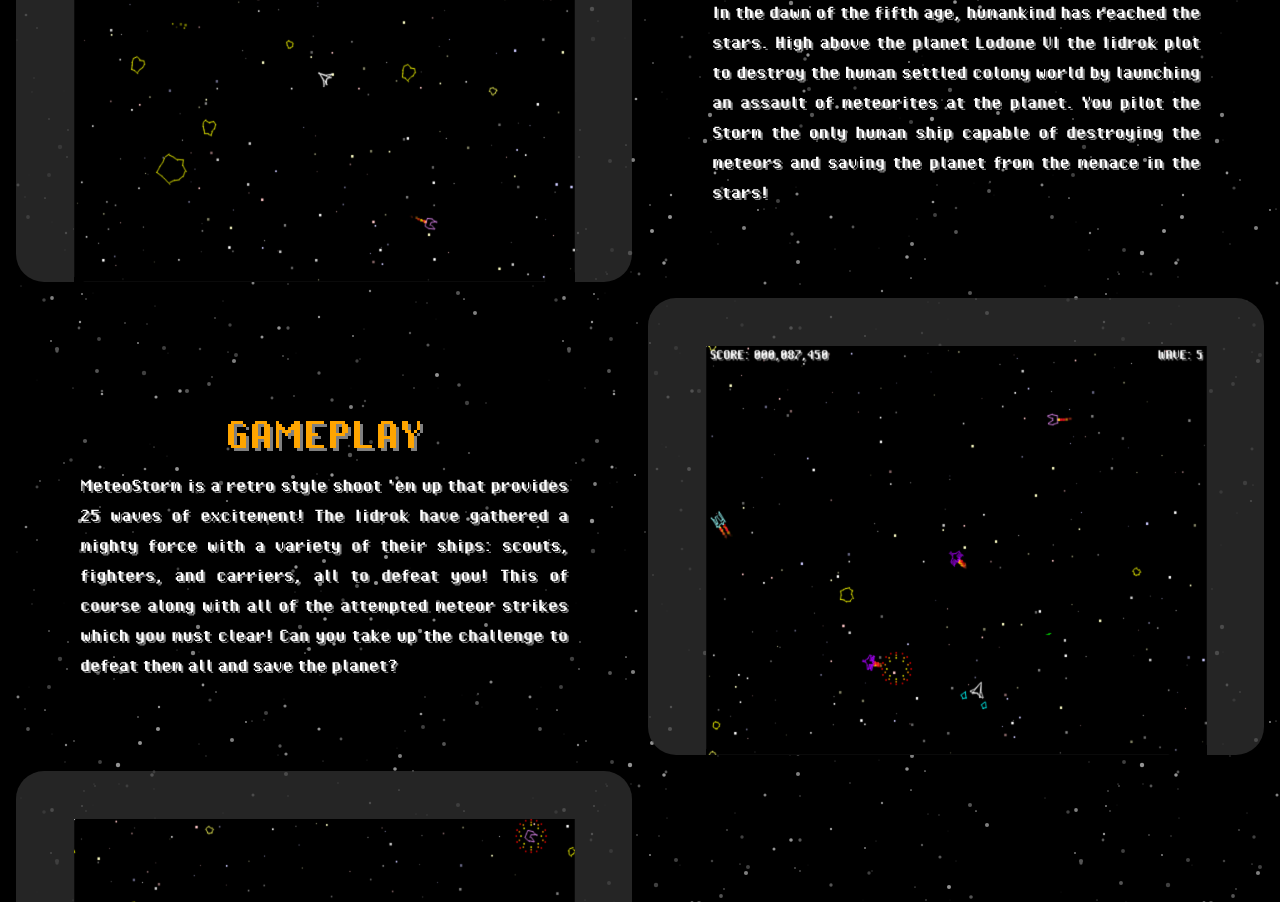
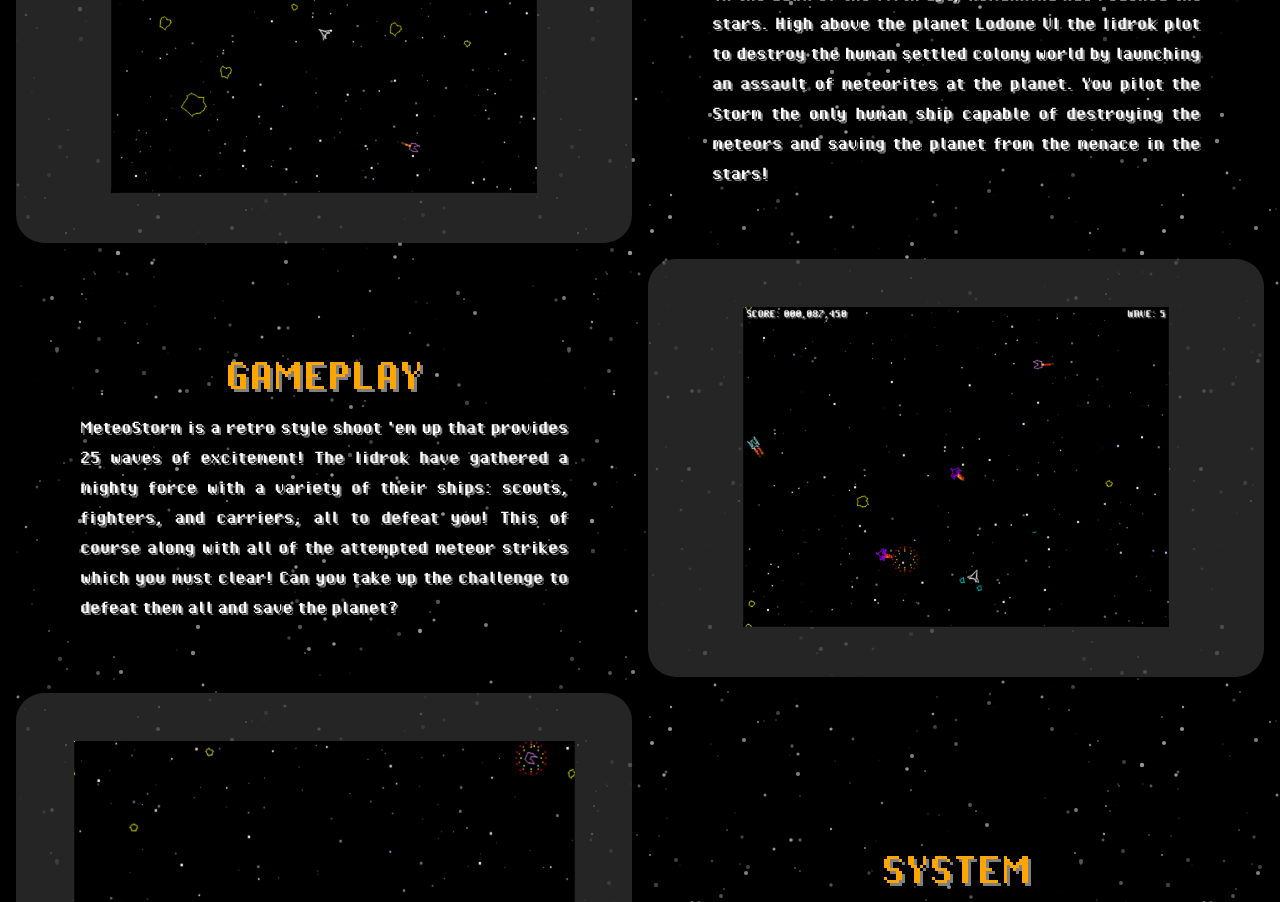
Before and after one commit to serberoth/meteostorm-site, a plain HTML site: page index.html in a window 1280 px wide. Shown: the part 600-1502 px from the top of the page. Drawn offline with nearby package versions, Linux system fonts and the light colour scheme.

Commit message:
Fixed image styles and attrs for updated images

```diff
--- a/index.css
+++ b/index.css
@@ -84,9 +84,10 @@
 }
 
 
-.bg-image {
+div.bg-image {
     background-color: rgba(54, 54, 54, 0.7);
     border-radius: 28px;
+    padding-bottom: 50px;
 }
 
 .txt-justify {
--- a/index.html
+++ b/index.html
@@ -63,7 +63,7 @@
                 <div class="bg-image me-md-3 pt-3 px-3 pt-md-5 px-md-5 text-center text-white overflow-hidden">
                     <!-- <img src="images/shots/osx_title_screen.png" width="430" height="351" /> -->
                     <!-- TODO: Crop title bar off the images & remove FPS from bottom corner -->
-                    <img src="images/shots/new_osx_gameplay_wave_1_001.png" width="501" height="409" alt="Gameplay Wave 1" />
+                    <img src="images/shots/new_osx_gameplay_wave_1_001.png" width="426" height="320" alt="Gameplay Wave 1" />
                 </div>
                 <div class="me-md-3 pt-3 px-3 pt-md-5 px-md-5 text-center txt-vcenter overflow-hidden">
                     <!-- TODO: Look low vertically instead of centered -->
@@ -97,9 +97,9 @@
                         </p>
                     </div>
                 </div>
-                <div class="bg-image me-md-3 pt-3 px-3 pt-md-5 px-md-5 text-center text-white overflow-hidden">
+                <div class="me-md-3 pt-3 px-3 pt-md-5 px-md-5 text-center text-white overflow-hidden bg-image">
                     <!-- <img src="images/shots/osx_title_screen.png" width="430" height="351" /> -->
-                    <img src="images/shots/new_osx_gameplay_wave_5_002.png" width="501" height="409" alt="Gameplay Wave 5" />
+                    <img src="images/shots/new_osx_gameplay_wave_5_002.png" width="426" height="320" alt="Gameplay Wave 5" />
                 </div>
             </div>
 
```
